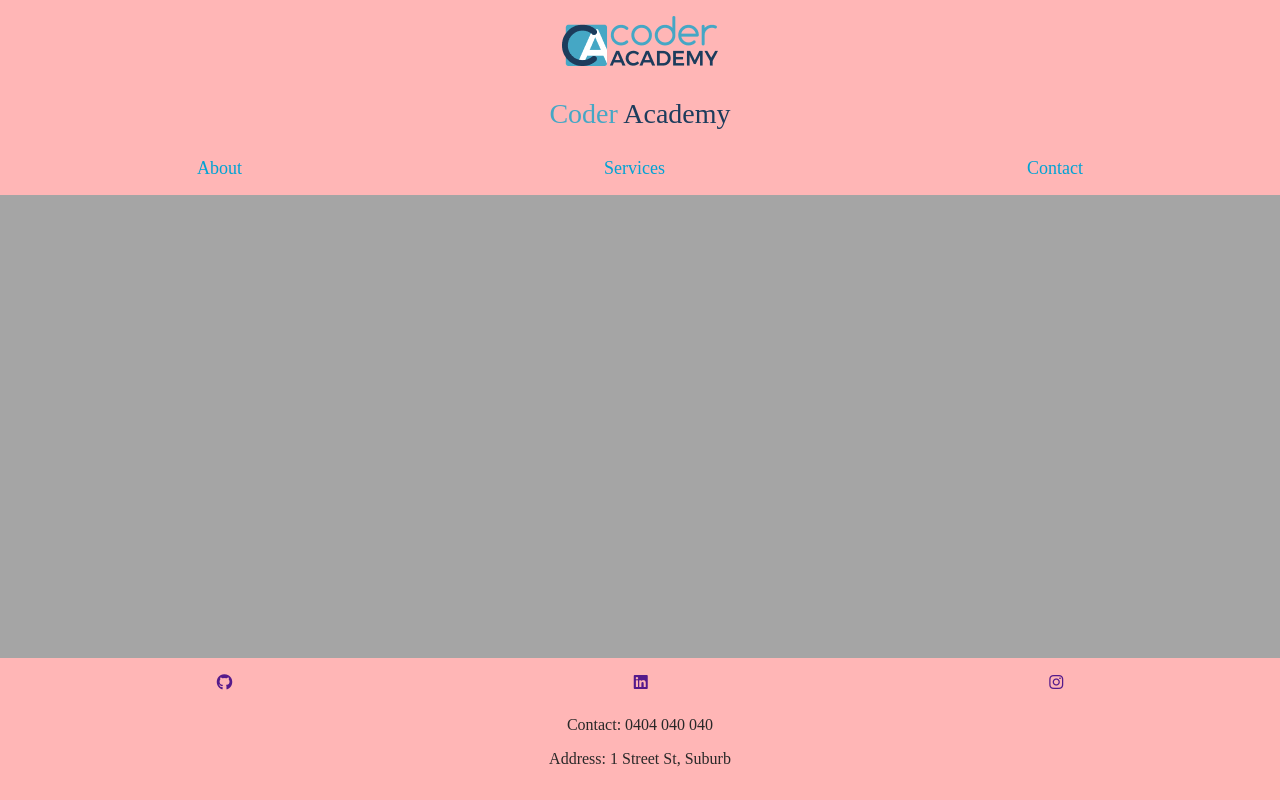
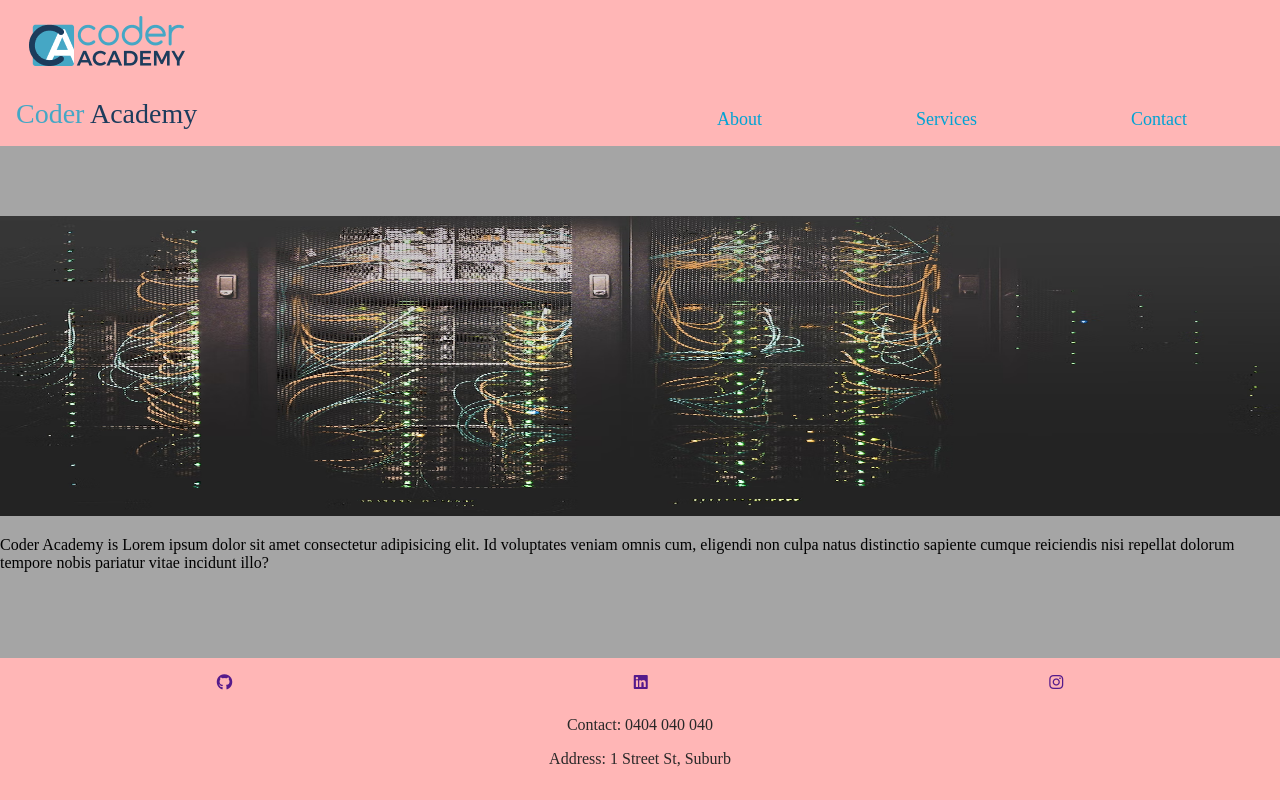
Before and after one commit to captainaomi/T2W2D3-company, a plain HTML site: page index.html in a window 1280 px wide. Drawn offline with Linux system fonts and the light colour scheme.

Commit message:
Getting the hang of it

```diff
--- a/index.html
+++ b/index.html
@@ -1,11 +1,11 @@
 <!DOCTYPE html>
 <html lang="en">
   <head>
-    <meta charset="UTF-8">
-    <meta http-equiv="X-UA-Compatible" content="IE=edge">
-    <meta name="viewport" content="width=device-width, initial-scale=1.0">
+    <meta charset="UTF-8" />
+    <meta http-equiv="X-UA-Compatible" content="IE=edge" />
+    <meta name="viewport" content="width=device-width, initial-scale=1.0" />
     <title>Coder Academy</title>
-    <link rel="stylesheet" href="./styles/index.css">
+    <link rel="stylesheet" href="./styles/index.css" />
     <link
       rel="stylesheet"
       href="https://cdnjs.cloudflare.com/ajax/libs/font-awesome/6.3.0/css/all.min.css"
@@ -14,11 +14,12 @@
       referrerpolicy="no-referrer"
     />
   </head>
+
   <body>
     <header>
       <div class="logo-name">
         <a href="./index.html">
-                <img src="./images/logo.png" alt="Coder Academy Logo">
+          <img src="./images/logo.png" alt="Coder Academy Logo" />
         </a>
         <p class="name">
           <span class="coder-text">Coder</span>
@@ -29,11 +30,23 @@
         <a href="./pages/about.html">About</a>
         <a href="./pages/services.html">Services</a>
         <a href="./pages/contact.html">Contact</a>
-
-
       </nav>
     </header>
-    <main></main>
+    <main>
+      <section>
+        <div class="jumbotron">
+          <img src="./images/jumbotron.jpg" />
+        </div>
+        <div class="details">
+          <p>
+            Coder Academy is Lorem ipsum dolor sit amet consectetur adipisicing
+            elit. Id voluptates veniam omnis cum, eligendi non culpa natus
+            distinctio sapiente cumque reiciendis nisi repellat dolorum tempore
+            nobis pariatur vitae incidunt illo?
+          </p>
+        </div>
+      </section>
+    </main>
     <footer>
       <div class="social-media">
         <a href="">
@@ -48,10 +61,9 @@
       </div>
 
       <div class="info">
-            <p> Contact: 0404 040 040</p>
-            <p> Address: 1 Street St, Suburb</p>
+        <p>Contact: 0404 040 040</p>
+        <p>Address: 1 Street St, Suburb</p>
       </div>
-
     </footer>
   </body>
 </html>
--- a/styles/index.scss
+++ b/styles/index.scss
@@ -15,15 +15,24 @@ body {
     justify-content: space-between;
 }
 
-@media screen and (min-width: 600px) {
-    display: flex;
+main {
+    section {
+        .jumbotron {
+            img {
+                width: 100%;
+                height: 300px;
+            }
+        }
+    }
 }
 
 header {
    @include background-stuff();
 
     .logo-name {
+        @media screen and (max-width: 600px) {
         margin-bottom: 24px;
+        }
 
         .name {
             font-size: 28px;
@@ -47,6 +56,26 @@ header {
         a {
             text-decoration: none;
             color: #00a3d4;
+        }
+    }
+}
+
+@media screen and (min-width: 600px) {
+    header {
+        display: flex;
+        align-items: flex-end;
+        justify-content: space-between;
+
+        .logo-name {
+            // margin-bottom: 0; this will be taken care in mobile view
+
+            .name {
+                margin-bottom: 0;
+            }
+        }
+
+        .nav-items {
+            width: 50%;
         }
     }
 }
```
Also changed, not shown: images/jumbotron.jpg (added), jumbotron.avif (added), styles/index.css, 1 other file. Lines whose indentation alone changed are shown as unchanged.
